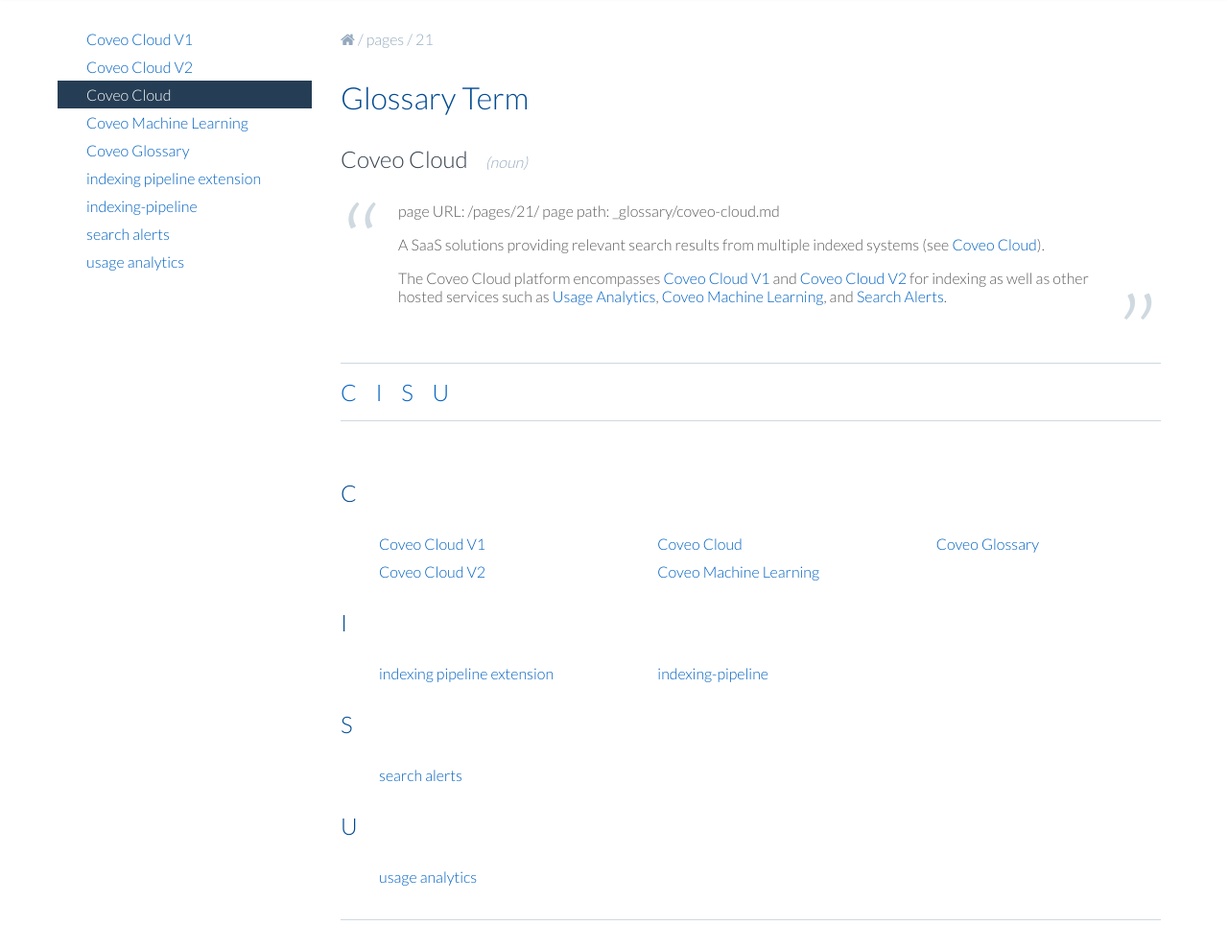
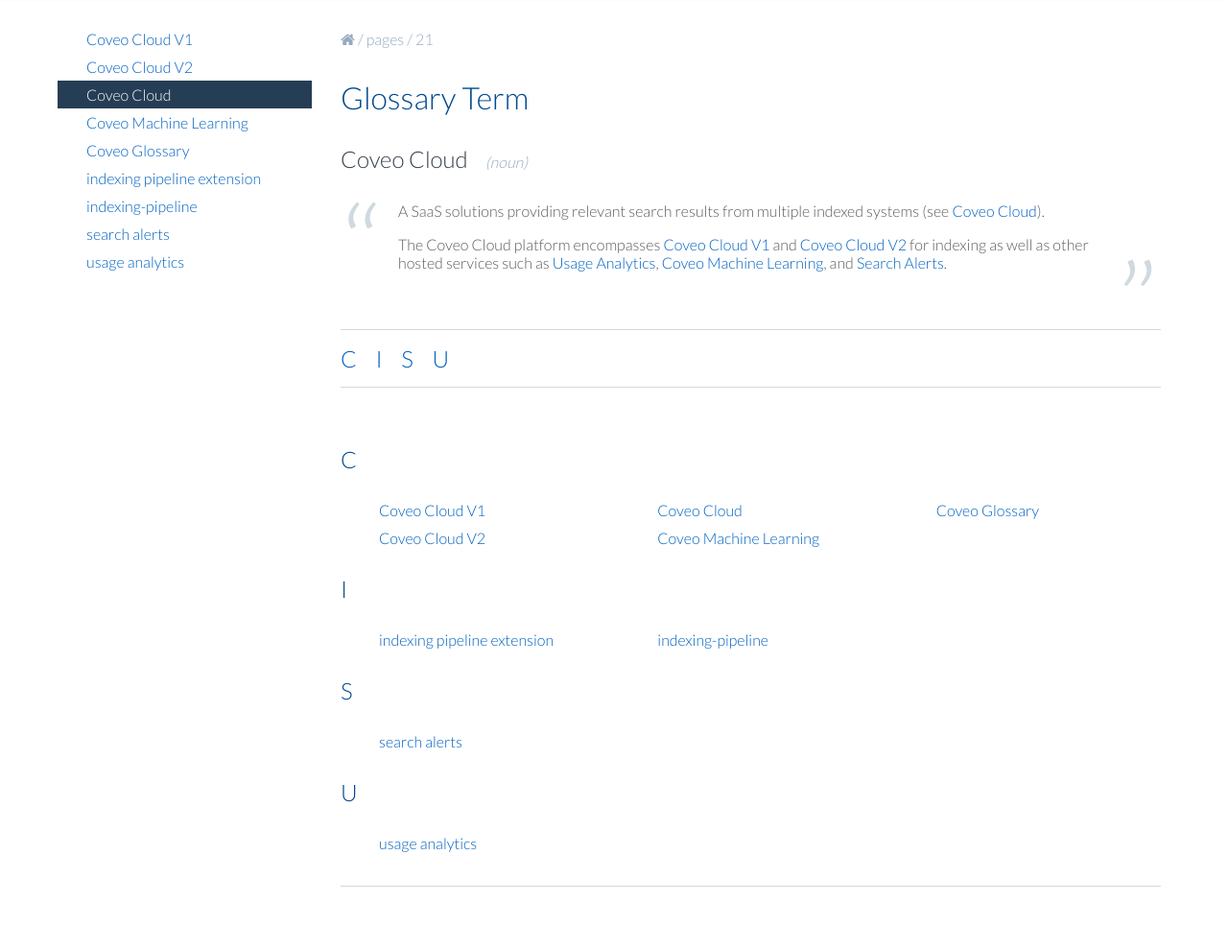
Before and after one commit to fbeaudoincoveo/cloudv2-docs-site, a Jekyll site: the page built from _glossary/coveo-cloud.md, in a window 1280 px wide, cut to the strip 211-1200 px from the top of the page. Shown: the whole strip at 96% size. Built offline with Jekyll 4.4.1, drawn with Linux system fonts in a browser that asks for light colours; nearby versions of some CDN libraries; a style sheet for code colours, icons or effects is not loaded; after the commit the page ends 1165 px from its top, so only the background shows below that.

Commit message:
Removing temporary test lines

```diff
--- a/_glossary/coveo-cloud.md
+++ b/_glossary/coveo-cloud.md
@@ -6,9 +6,6 @@
 sidebar: ccv2_docs
 ---
 
-page URL: {{ page.url }}
-page path: {{ page.path }}
-
 A SaaS solutions providing relevant search results from multiple indexed systems (see [Coveo Cloud](http://www.coveo.com/go?dest=cloudhelp&lcid=9&context=1)).
 
 The Coveo Cloud platform encompasses [Coveo Cloud V1]({{ site.baseurl }}{% link _glossary/coveo-cloud-v1.md %}) and [Coveo Cloud V2]({{ site.baseurl }}{% link _glossary/coveo-cloud-v2.md %}) for indexing as well as other hosted services such as [Usage Analytics]({{ site.baseurl }}{% link _glossary/usage-analytics.md %}), [Coveo Machine Learning]({{ site.baseurl }}{% link _glossary/coveo-machine-learning.md %}), and [Search Alerts]({{ site.baseurl }}{% link _glossary/search-alerts.md %}).
```
